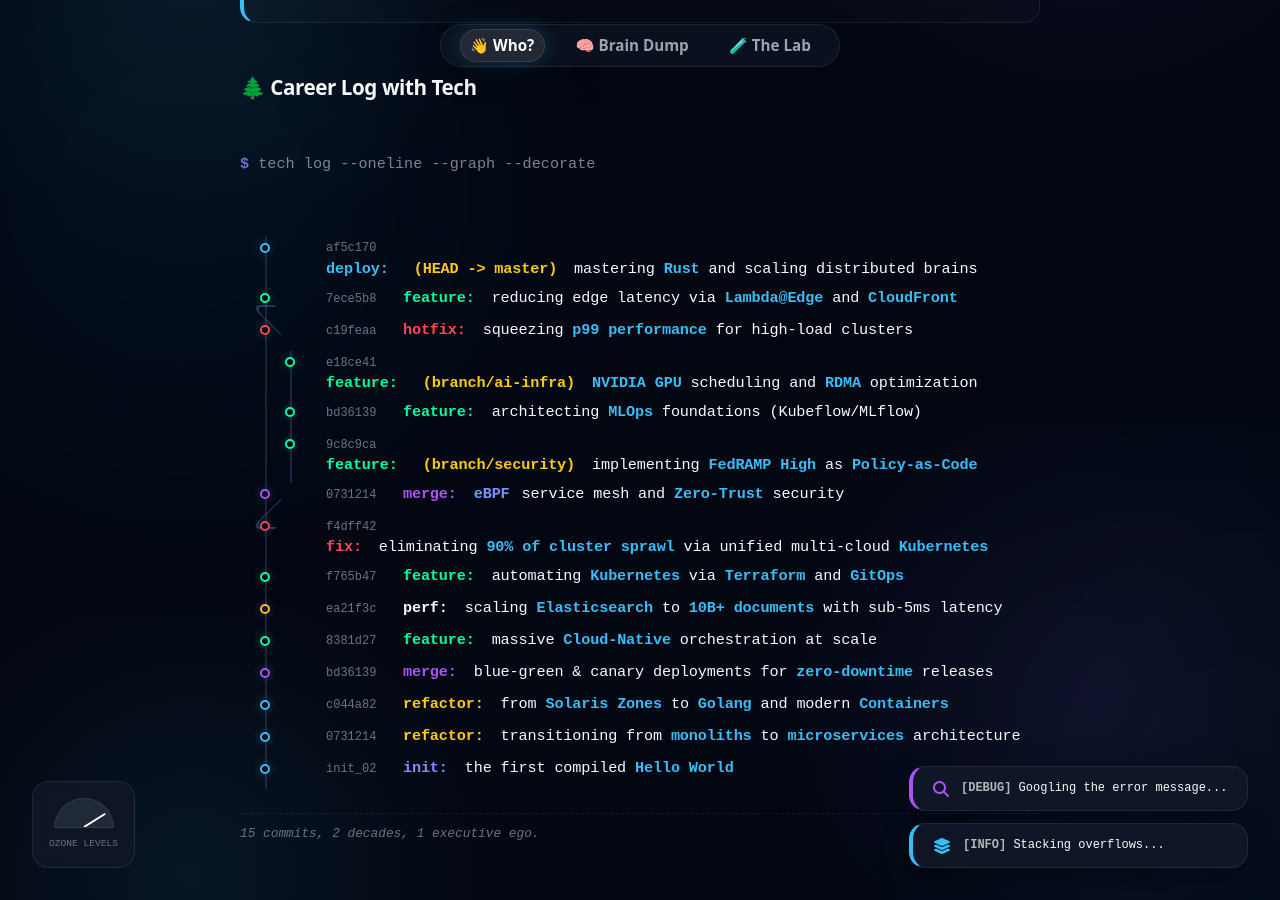
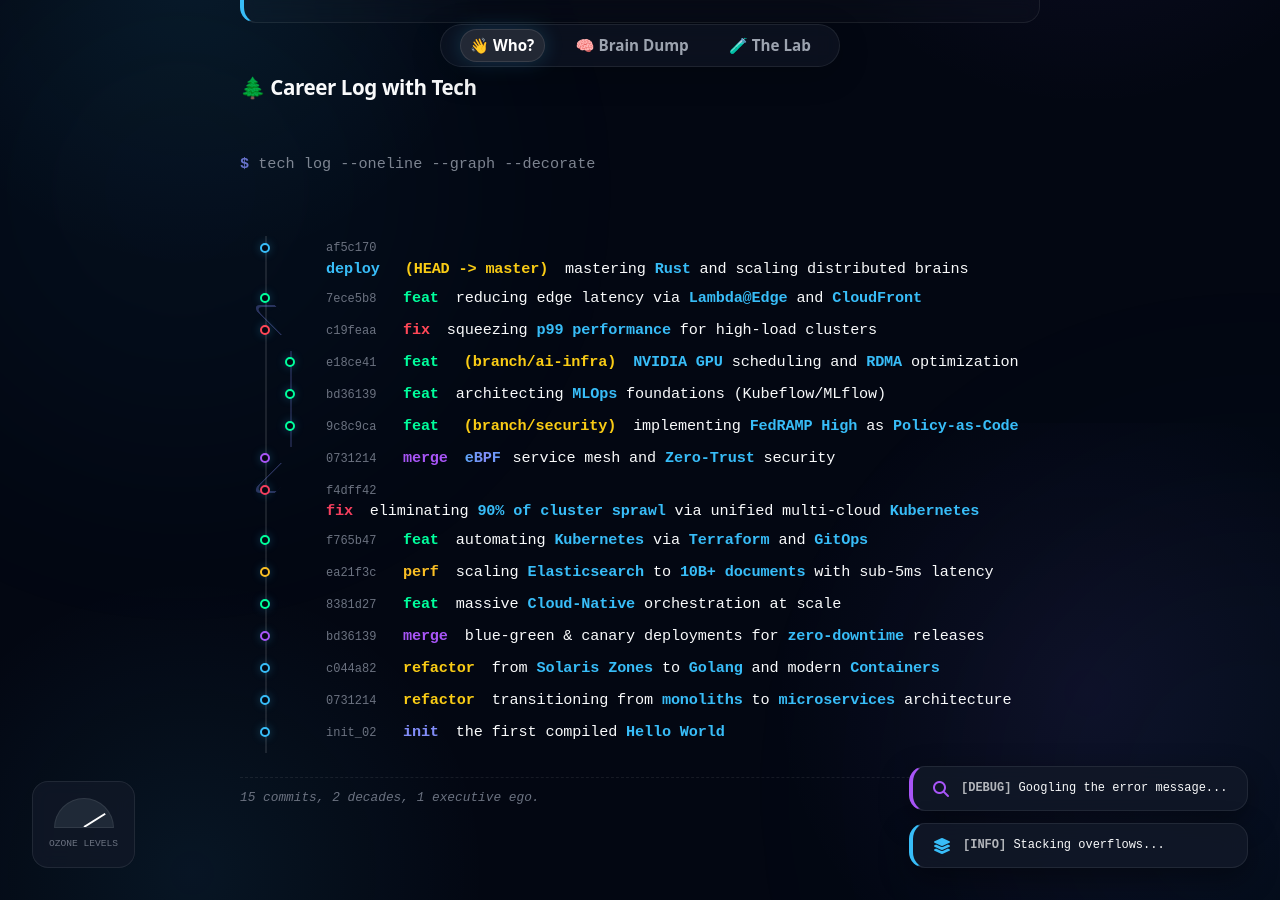
Before and after one commit to kodelint/kodelint.github.io, a Jekyll site: the page built from index.md, in a window 1280 px wide and 900 px high, scrolled down 2277 px. Built offline with Jekyll 4.4.1, drawn with Linux system fonts in a browser that asks for light colours; nearby versions of some CDN libraries.

Commit message:
style(index): reformat tech log commits for consistency
- Updated order: git hash, type label, branch ref, description

- Removed colons after type labels for a cleaner git-like appearance

- Standardized type labels (feat, fix, perf, etc.)

```diff
--- a/index.md
+++ b/index.md
@@ -72,7 +72,7 @@
     <div class="graph-lane"><div class="graph-dot l0"></div></div>
     <div class="graph-content">
       <span class="graph-hash">af5c170</span>
-      <span class="graph-msg"><span class="type deploy">deploy:</span> <span class="ref">(HEAD -> master)</span> mastering <strong>Rust</strong> and scaling distributed brains</span>
+      <span class="graph-msg"><span class="type deploy">deploy</span> <span class="ref">(HEAD -> master)</span> mastering <strong>Rust</strong> and scaling distributed brains</span>
     </div>
   </div>
 
@@ -80,7 +80,7 @@
     <div class="graph-lane"><div class="graph-dot l0"></div></div>
     <div class="graph-content">
       <span class="graph-hash">7ece5b8</span>
-      <span class="graph-msg"><span class="type feat">feature:</span> reducing edge latency via <strong>Lambda@Edge</strong> and <strong>CloudFront</strong></span>
+      <span class="graph-msg"><span class="type feat">feat</span> reducing edge latency via <strong>Lambda@Edge</strong> and <strong>CloudFront</strong></span>
     </div>
   </div>
 
@@ -91,7 +91,7 @@
     </div>
     <div class="graph-content">
       <span class="graph-hash">c19feaa</span>
-      <span class="graph-msg"><span class="type hotfix">hotfix:</span> squeezing <strong>p99 performance</strong> for high-load clusters</span>
+      <span class="graph-msg"><span class="type hotfix">fix</span> squeezing <strong>p99 performance</strong> for high-load clusters</span>
     </div>
   </div>
 
@@ -99,7 +99,7 @@
     <div class="graph-lane"><div class="graph-dot l1"></div></div>
     <div class="graph-content">
       <span class="graph-hash">e18ce41</span>
-      <span class="graph-msg"><span class="type feat">feature:</span> <span class="ref">(branch/ai-infra)</span> <strong>NVIDIA GPU</strong> scheduling and <strong>RDMA</strong> optimization</span>
+      <span class="graph-msg"><span class="type feat">feat</span> <span class="ref">(branch/ai-infra)</span> <strong>NVIDIA GPU</strong> scheduling and <strong>RDMA</strong> optimization</span>
     </div>
   </div>
 
@@ -107,7 +107,7 @@
     <div class="graph-lane"><div class="graph-dot l1"></div></div>
     <div class="graph-content">
       <span class="graph-hash">bd36139</span>
-      <span class="graph-msg"><span class="type feat">feature:</span> architecting <strong>MLOps</strong> foundations (Kubeflow/MLflow)</span>
+      <span class="graph-msg"><span class="type feat">feat</span> architecting <strong>MLOps</strong> foundations (Kubeflow/MLflow)</span>
     </div>
   </div>
 
@@ -115,7 +115,7 @@
     <div class="graph-lane"><div class="graph-dot l1"></div></div>
     <div class="graph-content">
       <span class="graph-hash">9c8c9ca</span>
-      <span class="graph-msg"><span class="type feat">feature:</span> <span class="ref">(branch/security)</span> implementing <strong>FedRAMP High</strong> as <strong>Policy-as-Code</strong></span>
+      <span class="graph-msg"><span class="type feat">feat</span> <span class="ref">(branch/security)</span> implementing <strong>FedRAMP High</strong> as <strong>Policy-as-Code</strong></span>
     </div>
   </div>
 
@@ -126,7 +126,7 @@
     </div>
     <div class="graph-content">
       <span class="graph-hash">0731214</span>
-      <span class="graph-msg"><span class="type merge">merge:</span> <span class="tooltip-container"><strong>eBPF</strong><span class="tooltip-box"><b>eBPF [man]</b>Magic sand that lets you run sandboxed code in the Linux kernel without crashing the system (usually).</span></span> service mesh and <strong>Zero-Trust</strong> security</span>
+      <span class="graph-msg"><span class="type merge">merge</span> <span class="tooltip-container">eBPF<span class="tooltip-box"><b>eBPF [man]</b>Magic sand that lets you run sandboxed code in the Linux kernel without crashing the system (usually).</span></span> service mesh and <strong>Zero-Trust</strong> security</span>
     </div>
   </div>
 
@@ -134,7 +134,7 @@
     <div class="graph-lane"><div class="graph-dot l0"></div></div>
     <div class="graph-content">
       <span class="graph-hash">f4dff42</span>
-      <span class="graph-msg"><span class="type hotfix">fix:</span> eliminating <strong>90% of cluster sprawl</strong> via unified multi-cloud <strong>Kubernetes</strong></span>
+      <span class="graph-msg"><span class="type fix">fix</span> eliminating <strong>90% of cluster sprawl</strong> via unified multi-cloud <strong>Kubernetes</strong></span>
     </div>
   </div>
 
@@ -142,7 +142,7 @@
     <div class="graph-lane"><div class="graph-dot l0"></div></div>
     <div class="graph-content">
       <span class="graph-hash">f765b47</span>
-      <span class="graph-msg"><span class="type feat">feature:</span> automating <strong>Kubernetes</strong> via <strong>Terraform</strong> and <strong>GitOps</strong></span>
+      <span class="graph-msg"><span class="type feat">feat</span> automating <strong>Kubernetes</strong> via <strong>Terraform</strong> and <strong>GitOps</strong></span>
     </div>
   </div>
 
@@ -150,7 +150,7 @@
     <div class="graph-lane"><div class="graph-dot l0"></div></div>
     <div class="graph-content">
       <span class="graph-hash">ea21f3c</span>
-      <span class="graph-msg"><span class="type feature">perf:</span> scaling <strong>Elasticsearch</strong> to <strong>10B+ documents</strong> with sub-5ms latency</span>
+      <span class="graph-msg"><span class="type perf">perf</span> scaling <strong>Elasticsearch</strong> to <strong>10B+ documents</strong> with sub-5ms latency</span>
     </div>
   </div>
 
@@ -158,7 +158,7 @@
     <div class="graph-lane"><div class="graph-dot l0"></div></div>
     <div class="graph-content">
       <span class="graph-hash">8381d27</span>
-      <span class="graph-msg"><span class="type feat">feature:</span> massive <strong>Cloud-Native</strong> orchestration at scale</span>
+      <span class="graph-msg"><span class="type feat">feat</span> massive <strong>Cloud-Native</strong> orchestration at scale</span>
     </div>
   </div>
 
@@ -166,7 +166,7 @@
     <div class="graph-lane"><div class="graph-dot l0"></div></div>
     <div class="graph-content">
       <span class="graph-hash">bd36139</span>
-      <span class="graph-msg"><span class="type merge">merge:</span> blue-green & canary deployments for <strong>zero-downtime</strong> releases</span>
+      <span class="graph-msg"><span class="type merge">merge</span> blue-green & canary deployments for <strong>zero-downtime</strong> releases</span>
     </div>
   </div>
 
@@ -174,7 +174,7 @@
     <div class="graph-lane"><div class="graph-dot l0"></div></div>
     <div class="graph-content">
       <span class="graph-hash">c044a82</span>
-      <span class="graph-msg"><span class="type refactor">refactor:</span> from <strong>Solaris Zones</strong> to <strong>Golang</strong> and modern <strong>Containers</strong></span>
+      <span class="graph-msg"><span class="type refactor">refactor</span> from <strong>Solaris Zones</strong> to <strong>Golang</strong> and modern <strong>Containers</strong></span>
     </div>
   </div>
 
@@ -182,7 +182,7 @@
     <div class="graph-lane"><div class="graph-dot l0"></div></div>
     <div class="graph-content">
       <span class="graph-hash">0731214</span>
-      <span class="graph-msg"><span class="type refactor">refactor:</span> transitioning from <strong>monoliths</strong> to <strong>microservices</strong> architecture</span>
+      <span class="graph-msg"><span class="type refactor">refactor</span> transitioning from <strong>monoliths</strong> to <strong>microservices</strong> architecture</span>
     </div>
   </div>
 
@@ -190,7 +190,7 @@
     <div class="graph-lane"><div class="graph-dot l0"></div></div>
     <div class="graph-content">
       <span class="graph-hash">init_02</span>
-      <span class="graph-msg"><span class="type init">init:</span> the first compiled <strong>Hello World</strong></span>
+      <span class="graph-msg"><span class="type init">init</span> the first compiled <strong>Hello World</strong></span>
     </div>
   </div>
 
```
